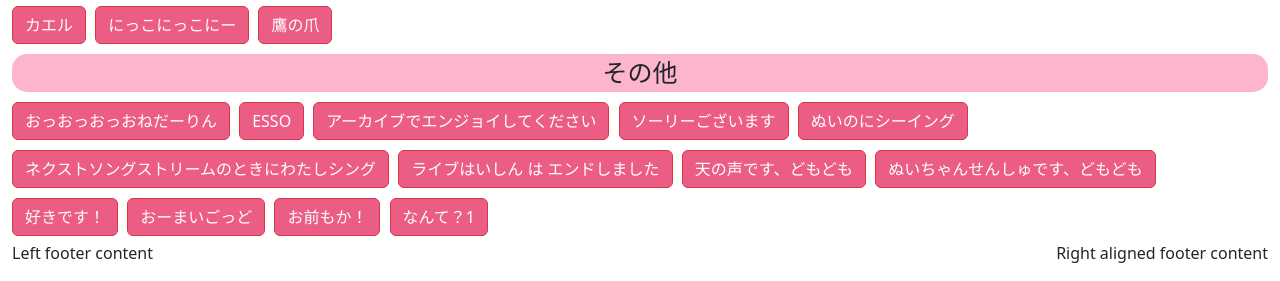
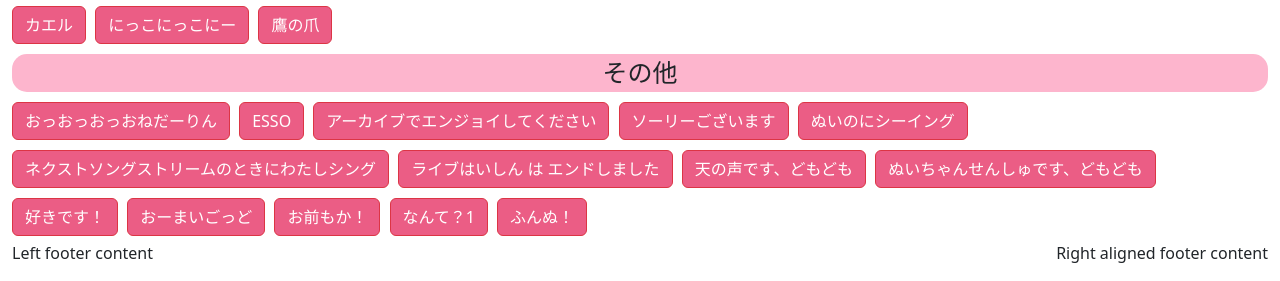
Before and after one commit to Ymkznn/Nuino-button, a Flask app: page / in a window 1280 px wide. Shown: the part 686-967 px from the top of the page. Run offline with Flask 3, Linux system fonts and the light colour scheme.

Commit message:
voice update

```diff
--- a/api/static/text/data.json
+++ b/api/static/text/data.json
@@ -176,6 +176,9 @@
         },
         {
             "なんて？1": null
+        },
+        {
+            "ふんぬ！": null
         }
     ]
 }
--- a/api/templates/index.html
+++ b/api/templates/index.html
@@ -159,6 +159,7 @@
               <button class="btn btn-danger play-audio" data-audio="7-011.mp3" id="7-011" type="button">おーまいごっど</button>
               <button class="btn btn-danger play-audio" data-audio="7-012.mp3" id="7-012" type="button">お前もか！</button>
               <button class="btn btn-danger play-audio" data-audio="7-013.mp3" id="7-013" type="button">なんて？1</button>
+              <button class="btn btn-danger play-audio" data-audio="7-014.mp3" id="7-014" type="button">ふんぬ！</button>
             </div>
           </div>
         </div>
```
Also changed, not shown: 1 other file.
